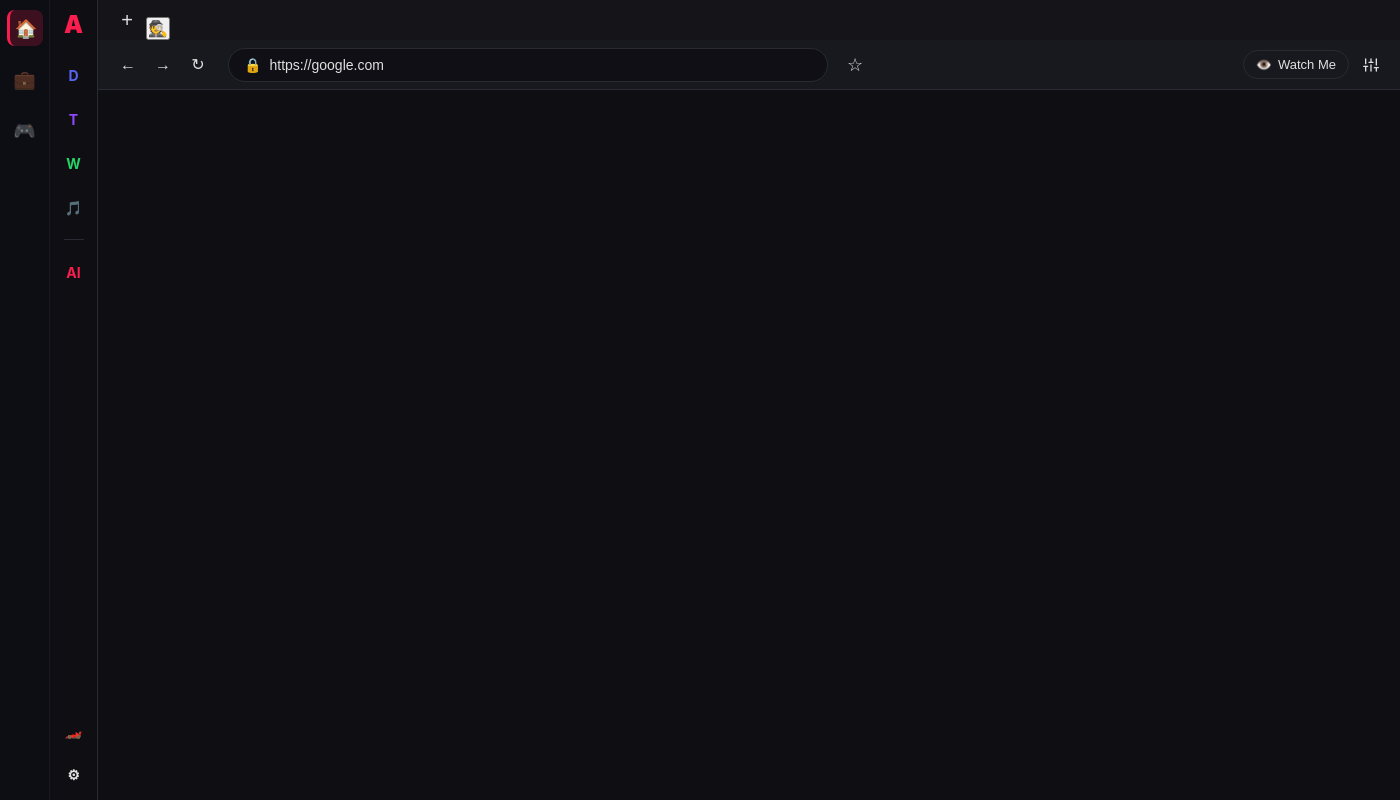
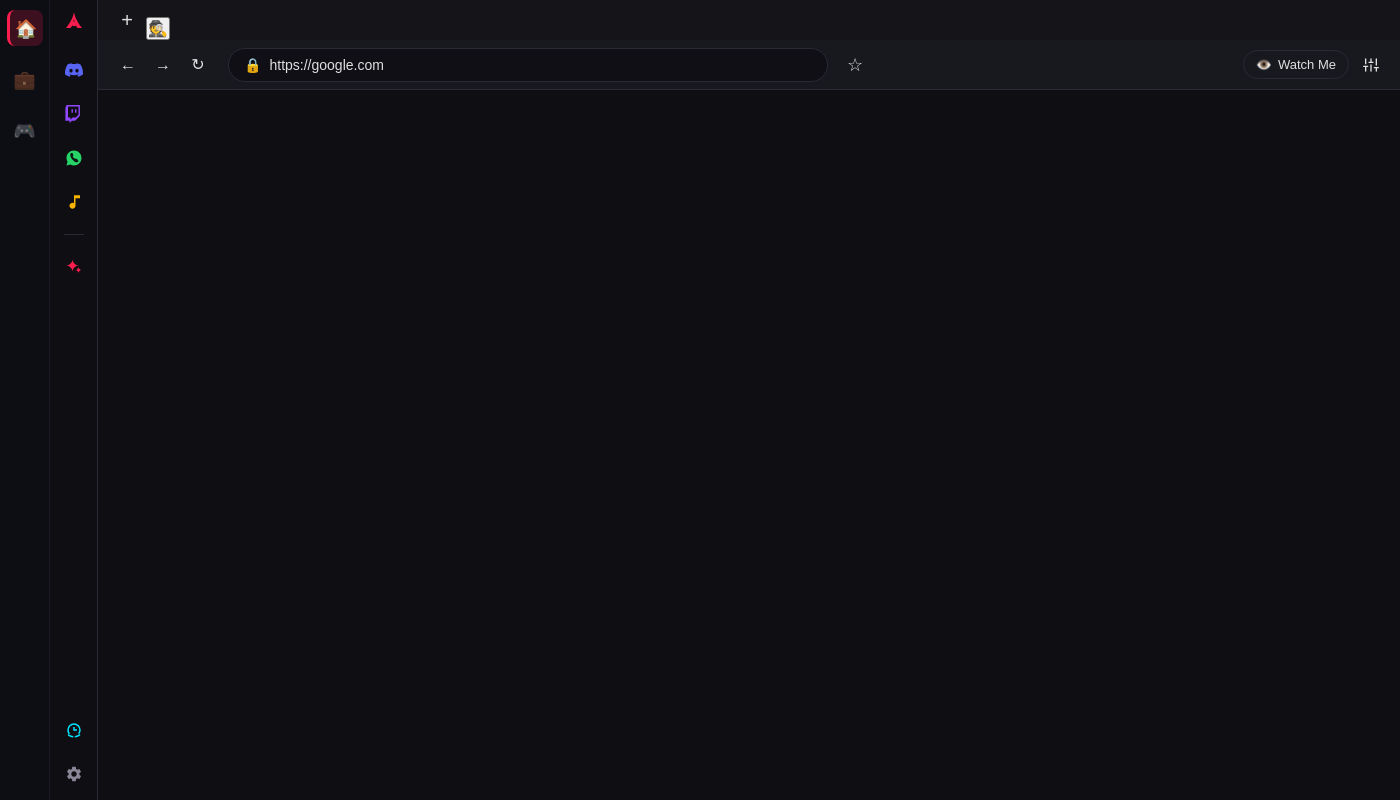
Before and after one commit to Gaming-RF/AI-browser, an Electron app: page electron-app/browser.html in a window 1400 px wide. Drawn offline with Linux system fonts and the light colour scheme; no server answers.

Commit message:
Fix Object destroyed Uncaught Exception in WebContents events and add logos

```diff
--- a/electron-app/browser.css
+++ b/electron-app/browser.css
@@ -90,10 +90,18 @@ body {
 
 .gx-logo {
     color: var(--accent);
-    font-weight: 900;
-    font-size: 24px;
     margin-bottom: 20px;
     -webkit-app-region: no-drag;
+    display: flex;
+    align-items: center;
+    justify-content: center;
+}
+
+.gx-logo svg {
+    width: 24px;
+    height: 24px;
+    fill: currentColor;
+    display: block;
 }
 
 .gx-icons {
@@ -116,10 +124,15 @@ body {
     display: flex;
     align-items: center;
     justify-content: center;
-    font-weight: bold;
     cursor: pointer;
     transition: background 0.2s, transform 0.2s;
-    font-size: 14px;
+}
+
+.gx-icon svg {
+    width: 18px;
+    height: 18px;
+    fill: currentColor;
+    display: block;
 }
 
 .gx-icon:hover {
--- a/electron-app/browser.html
+++ b/electron-app/browser.html
@@ -15,22 +15,37 @@
     </div>
 
     <div id="app-layout">
-        <!-- Far Left Icon Sidebar (Antigravity Sidebar) -->
         <nav id="gx-sidebar">
-            <div class="gx-logo">A</div>
+            <div class="gx-logo" title="Antigravity">
+                <svg viewBox="0 0 24 24"><path d="M12 2C11.5 6 9 12 4 18h4.5c2-2 3-5 3.5-9 .5 4 1.5 7 3.5 9H20c-5-6-7.5-12-8-16z"/><circle cx="12" cy="14" r="2.2"/></svg>
+            </div>
 
             <div class="gx-icons top-icons">
-                <div class="gx-icon" title="Discord" style="color: #5865F2;">D</div>
-                <div class="gx-icon" title="Twitch" style="color: #9146FF;">T</div>
-                <div class="gx-icon" title="WhatsApp" style="color: #25D366;">W</div>
-                <div class="gx-icon" title="Player" style="color: #F8B400;">🎵</div>
+                <div class="gx-icon" title="Discord" style="color: #5865F2;">
+                    <svg viewBox="0 0 24 24"><path d="M20.317 4.37a19.791 19.791 0 0 0-4.885-1.515.074.074 0 0 0-.079.037c-.21.375-.444.864-.608 1.25a18.27 18.27 0 0 0-5.487 0 12.64 12.64 0 0 0-.617-1.25.077.077 0 0 0-.079-.037A19.736 19.736 0 0 0 3.677 4.37a.07.07 0 0 0-.032.027C.533 9.046-.32 13.58.099 18.057a.082.082 0 0 0 .031.057 19.9 19.9 0 0 0 5.993 3.03.078.078 0 0 0 .084-.028 14.09 14.09 0 0 0 1.226-1.994.076.076 0 0 0-.041-.106 13.107 13.107 0 0 1-1.873-.894.077.077 0 0 1-.008-.128c.126-.093.252-.19.372-.287a.075.075 0 0 1 .077-.011c3.92 1.793 8.18 1.793 12.061 0a.073.073 0 0 1 .078.009c.12.099.246.195.373.289a.077.077 0 0 1-.006.127 12.299 12.299 0 0 1-1.873.894.077.077 0 0 0-.041.107c.36.698.772 1.362 1.225 1.993a.076.076 0 0 0 .084.028 19.839 19.839 0 0 0 6.002-3.03.077.077 0 0 0 .032-.054c.5-5.177-.838-9.674-3.549-13.66a.061.061 0 0 0-.031-.03zM8.02 15.33c-1.183 0-2.157-1.085-2.157-2.419 0-1.333.956-2.419 2.156-2.419 1.21 0 2.176 1.096 2.157 2.42 0 1.333-.956 2.418-2.156 2.418zm7.975 0c-1.183 0-2.157-1.085-2.157-2.419 0-1.333.955-2.419 2.156-2.419 1.21 0 2.176 1.096 2.157 2.42 0 1.333-.946 2.418-2.156 2.418z"/></svg>
+                </div>
+                <div class="gx-icon" title="Twitch" style="color: #9146FF;">
+                    <svg viewBox="0 0 24 24"><path d="M2.149 0l-1.612 4.119v16.8h5.6v3.081l3.081-3.081h4.2l6.438-6.438v-14.481h-17.707zm15.86 13.081l-3.733 3.733h-4.2l-2.8 2.8v-2.8h-3.267v-14.933h14.001v11.2zm-2.8-7.467h-1.867v4.667h1.867v-4.667zm-4.667 0h-1.867v4.667h1.867v-4.667z"/></svg>
+                </div>
+                <div class="gx-icon" title="WhatsApp" style="color: #25D366;">
+                    <svg viewBox="0 0 24 24"><path d="M12.004 2c-5.518 0-9.996 4.477-9.996 9.995 0 1.764.459 3.486 1.333 5.003L2 22l5.178-1.357c1.474.805 3.128 1.229 4.82 1.229 5.517 0 9.996-4.478 9.996-9.995C22.004 6.477 17.522 2 12.004 2zm6.306 13.784c-.255.72-.88 1.298-1.573 1.637-.624.305-1.378.48-3.037-.21-2.146-.893-3.766-3.023-4.835-4.493-1.042-1.433-1.776-3.076-1.776-4.725 0-1.688.852-2.52 1.688-2.52.32 0 .616.012.833.023.238.012.443.024.636.48.243.576.83 2.029.902 2.174.072.144.12.312.024.504-.096.192-.144.312-.288.48l-.444.528c-.132.144-.276.3-.12.576.156.264.696 1.14 1.488 1.848.816.732 1.548 1.008 1.812 1.14.264.132.42.108.576-.072.156-.18.66-.768.84-.1.18.18 1.14.54 1.332.636.192.096.324.144.372.228.048.084.048.492-.207 1.212z"/></svg>
+                </div>
+                <div class="gx-icon" title="Player" style="color: #F8B400;">
+                    <svg viewBox="0 0 24 24"><path d="M12 3v10.55c-.59-.34-1.27-.55-2-.55-2.21 0-4 1.79-4 4s1.79 4 4 4 4-1.79 4-4V7h6V3h-8z"/></svg>
+                </div>
                 <div class="gx-separator"></div>
-                <div class="gx-icon ai-toggle-btn" title="Co-Pilot AI" style="color: var(--accent);">AI</div>
+                <div class="gx-icon ai-toggle-btn" title="Co-Pilot AI" style="color: var(--accent);">
+                    <svg viewBox="0 0 24 24"><path d="M10 2c-.38 4.22-3.78 7.62-8 8 4.22.38 7.62 3.78 8 8 .38-4.22 3.78-7.62 8-8-4.22-.38-7.62-3.78-8-8zm8 10c-.19 2.11-1.89 3.81-4 4 2.11.19 3.81 1.89 4 4 .19-2.11 1.89-3.81 4-4-2.11-.19-3.81-1.89-4-4z"/></svg>
+                </div>
             </div>
 
             <div class="gx-icons bottom-icons">
-                <div class="gx-icon gx-control-btn" title="GX Control" style="color: #00E5FF;">🏎️</div>
-                <div class="gx-icon settings-btn" title="Settings" id="settings-btn">⚙</div>
+                <div class="gx-icon gx-control-btn" title="GX Control" style="color: #00E5FF;">
+                    <svg viewBox="0 0 24 24"><path d="M12 3a9 9 0 0 0-9 9c0 2.24.82 4.29 2.18 5.86l1.43-1.43A6.93 6.93 0 0 1 5 12a7 7 0 0 1 7-7 7 7 0 0 1 7 7c0 1.66-.58 3.18-1.54 4.39l1.44 1.44A8.93 8.93 0 0 0 21 12a9 9 0 0 0-9-9zm-1 5v5h5v-2h-3V8h-2zm-6.22 9.22l-1.42 1.42C5.07 20.35 7.91 21.6 11 21.94v-2c-2.48-.32-4.73-1.32-6.22-2.72zm14.44 0c-1.49 1.4-3.74 2.4-6.22 2.72v2c3.09-.34 5.93-1.59 7.64-3.3l-1.42-1.42z"/></svg>
+                </div>
+                <div class="gx-icon settings-btn" title="Settings" id="settings-btn" style="color: #8b8598;">
+                    <svg viewBox="0 0 24 24"><path d="M19.14 12.94c.04-.3.06-.61.06-.94 0-.32-.02-.64-.07-.94l2.03-1.58c.18-.14.23-.41.12-.61l-1.92-3.32c-.12-.22-.37-.29-.59-.22l-2.39.96c-.5-.38-1.03-.7-1.62-.94l-.36-2.54c-.04-.24-.24-.41-.48-.41h-3.84c-.24 0-.43.17-.47.41l-.36 2.54c-.59.24-1.13.57-1.62.94l-2.39-.96c-.22-.08-.47 0-.59.22L2.74 8.87c-.12.21-.08.47.12.61l2.03 1.58c-.05.3-.09.63-.09.94s.02.64.07.94l-2.03 1.58c-.18.14-.23.41-.12.61l1.92 3.32c.12.22.37.29.59.22l2.39-.96c.5.38 1.03.7 1.62.94l.36 2.54c.05.24.24.41.48.41h3.84c.24 0 .44-.17.47-.41l.36-2.54c.59-.24 1.13-.56 1.62-.94l2.39.96c.22.08.47 0 .59-.22l1.92-3.32c.12-.22.07-.47-.12-.61l-2.01-1.58zM12 15.6c-1.98 0-3.6-1.62-3.6-3.6s1.62-3.6 3.6-3.6 3.6 1.62 3.6 3.6-1.62 3.6-3.6 3.6z"/></svg>
+                </div>
             </div>
         </nav>
 
```
Also changed, not shown: electron-app/main.js (+13 -1 lines).
